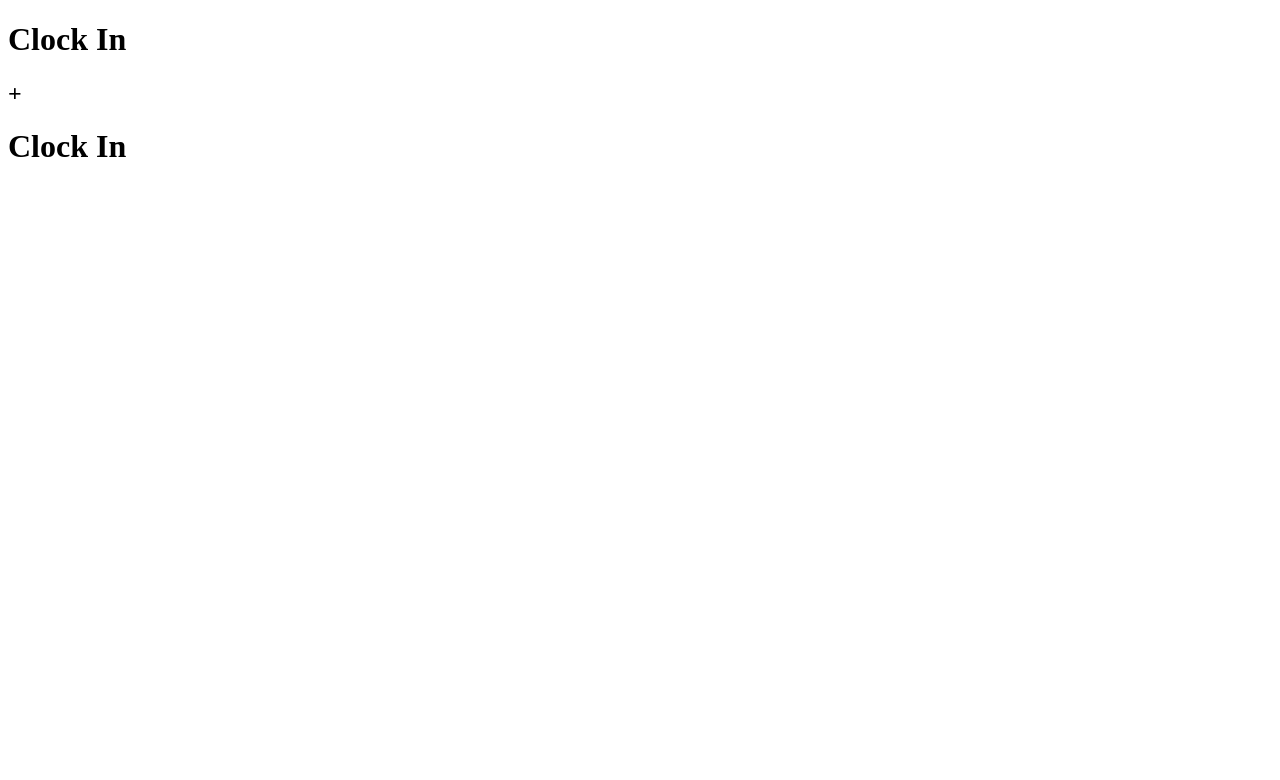
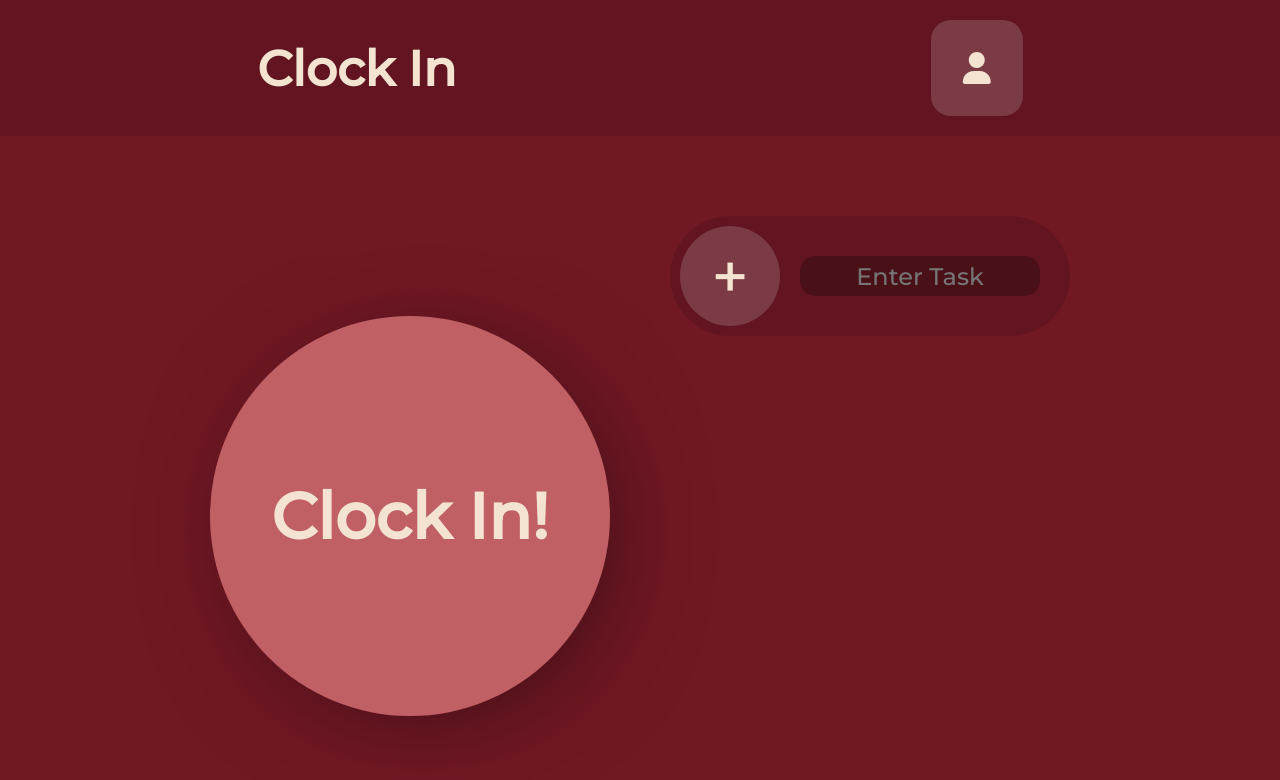
Before and after one commit to eefh/clock-in, a plain HTML site: page index.html in a window 1280 px wide. Drawn offline with Linux system fonts and the light colour scheme.

Commit message:
Add basic UI

```diff
--- a/index.html
+++ b/index.html
@@ -6,20 +6,26 @@
     <meta name="viewport" content="width=device-width, initial-scale=1.0">
     <title>Clock In</title>
     <meta name="description" content="A minimalist productivity app">
+    <link rel="stylesheet" href="https://cdnjs.cloudflare.com/ajax/libs/font-awesome/6.0.0/css/all.min.css">
+    <link rel="stylesheet" href="styles.css">
 </head>
 <body>
-    <div id="header">
+    <div class="bar">
         <h1>Clock In</h1>
         <div class="profile"><i class="fa-solid fa-user"></i></div>
     </div>
-    <div class="list-container">
-        <div class="add"><h2>+</h2></div>
-        <div class="list">
+    <div class="content">
+        <div class="clockin">
+            <h1>Clock In!</h1>
+        </div>
+        <div class="list-container">
+            <button class="add">+</button>
+            <div class="list">
+                <input id="userText"type="text" placeholder="Enter Task">
+            </div>
+        </div>
 
-        </div>
     </div>
-    <div class="clockin">
-        <h1>Clock In</h1>
-    </div>
+
 </body>
 </html>
--- a/styles.css
+++ b/styles.css
@@ -1,4 +1,91 @@
+@import url('https://fonts.googleapis.com/css2?family=Montserrat:wght@500&display=swap');
 * {
     margin: 0px;
     padding: 0px;
+    font-family: 'Montserrat', sans-serif;
+    color:rgb(243, 227, 208)
 }
+html {
+    background-color: rgb(112, 24, 36);
+}
+.bar {
+    display: flex;
+    justify-content: space-around;
+    align-items: center;
+    background-color: #0000001F;
+    padding: 20px;
+}
+
+.bar > h1 {
+    font-size: 49px;
+}
+.bar > .profile {
+    background-color: #FFFFFF29;
+    padding: 2rem;
+    border-radius: 20px;
+}
+.bar > .profile:hover {
+    background-color: #da6758d5;
+    transition: 200ms;
+}
+i {
+    font-size: 32px;
+}
+.clockin {
+    display: flex;
+    justify-content: center;
+    align-items: center;
+    border-radius: 100%;
+    height: 400px;
+    width: 400px;
+    background-color: #f18b8b9f;
+    -webkit-box-shadow: 15px 15px 118px -42px rgba(0,0,0,0.75);
+    -moz-box-shadow: 15px 15px 118px -42px rgba(0,0,0,0.75);
+    box-shadow: 15px 15px 118px -42px rgba(0,0,0,0.75);
+}
+.clockin > h1 {
+    font-size: 64px;
+    user-select: none;
+}
+.content {
+    padding:180px;
+    display: flex;
+    justify-content: space-around;
+}
+.list-container {
+    display: flex;
+    justify-content: center;
+    align-items: center;
+    position: relative;
+    width: 400px;
+    height: 120px;
+    border-radius: 400px;
+    top: -100px;
+
+    background-color: #0000001F;
+}
+.add {
+    display: flex;
+    justify-content: center;
+    align-items: center;
+    font-size: 64px;
+    border-radius: 100%;
+    background-color: #FFFFFF29;
+    width: 100px;
+    height: 100px;
+    border: none;
+}
+.add:hover {
+    background-color: #da6758d5;
+    transition: 200ms;
+}
+#userText {
+    width: 240px;
+    height: 40px;
+    border: none;
+    margin: 20px;
+    background-color: #0000003F;
+    text-align: center;
+    font-size: 24px;
+    border-radius: 15px;
+}
```
